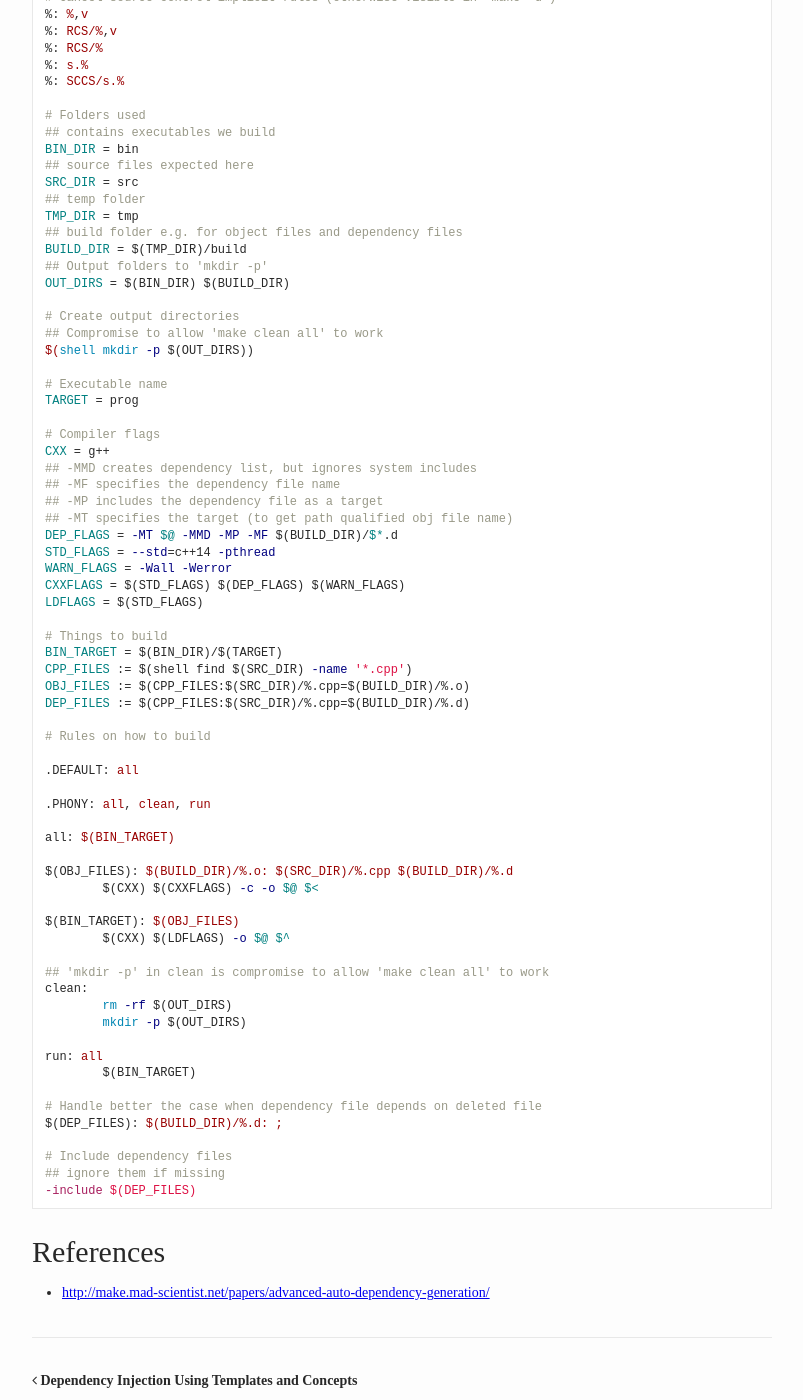
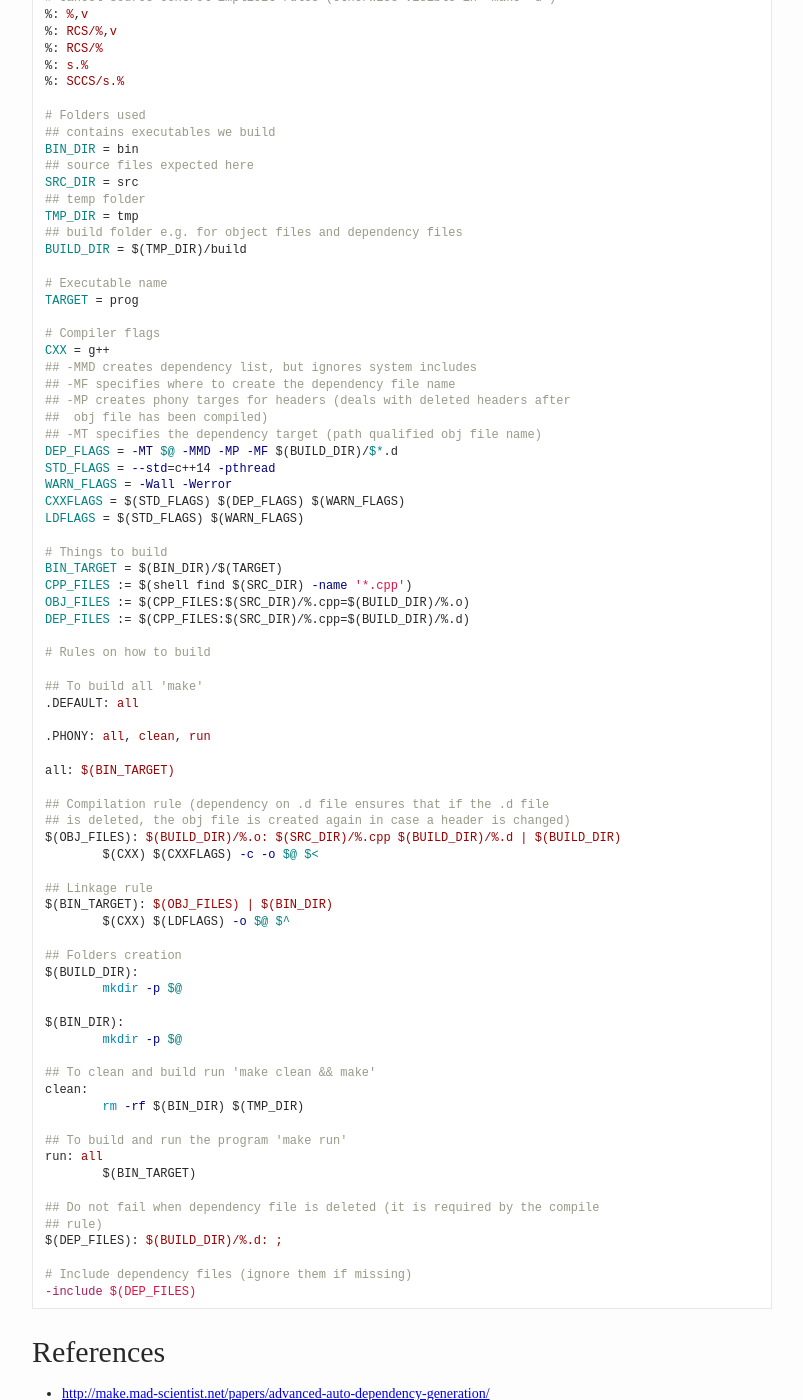
Before and after one commit to bajamircea/bajamircea.github.io, a Jekyll site: the page built from _posts/2016-06-09-starter-cpp-program-makefile.markdown, in a window 1280 px wide and 1400 px high, scrolled down 657 px. Shown: the whole window, without its empty margins (238-1041 px from the left). Built offline with Jekyll 4.4.1, drawn with Linux system fonts in a browser that asks for light colours; nearby versions of some CDN libraries.

Commit message:
Makefile fixes

```diff
--- a/_posts/2016-06-09-starter-cpp-program-makefile.markdown
+++ b/_posts/2016-06-09-starter-cpp-program-makefile.markdown
@@ -39,12 +39,6 @@ SRC_DIR = src
 TMP_DIR = tmp
 ## build folder e.g. for object files and dependency files
 BUILD_DIR = $(TMP_DIR)/build
-## Output folders to 'mkdir -p'
-OUT_DIRS = $(BIN_DIR) $(BUILD_DIR)
-
-# Create output directories
-## Compromise to allow 'make clean all' to work
-$(shell mkdir -p $(OUT_DIRS))
 
 # Executable name
 TARGET = prog
@@ -52,14 +46,15 @@ TARGET = prog
 # Compiler flags
 CXX = g++
 ## -MMD creates dependency list, but ignores system includes
-## -MF specifies the dependency file name
-## -MP includes the dependency file as a target
-## -MT specifies the target (to get path qualified obj file name)
+## -MF specifies where to create the dependency file name
+## -MP creates phony targes for headers (deals with deleted headers after
+##  obj file has been compiled)
+## -MT specifies the dependency target (path qualified obj file name)
 DEP_FLAGS = -MT $@ -MMD -MP -MF $(BUILD_DIR)/$*.d
 STD_FLAGS = --std=c++14 -pthread
 WARN_FLAGS = -Wall -Werror
 CXXFLAGS = $(STD_FLAGS) $(DEP_FLAGS) $(WARN_FLAGS)
-LDFLAGS = $(STD_FLAGS)
+LDFLAGS = $(STD_FLAGS) $(WARN_FLAGS)
 
 # Things to build
 BIN_TARGET = $(BIN_DIR)/$(TARGET)
@@ -69,31 +64,42 @@ DEP_FILES := $(CPP_FILES:$(SRC_DIR)/%.cpp=$(BUILD_DIR)/%.d)
 
 # Rules on how to build
 
+## To build all 'make'
 .DEFAULT: all
 
 .PHONY: all, clean, run
 
 all: $(BIN_TARGET)
 
-$(OBJ_FILES): $(BUILD_DIR)/%.o: $(SRC_DIR)/%.cpp $(BUILD_DIR)/%.d
+## Compilation rule (dependency on .d file ensures that if the .d file
+## is deleted, the obj file is created again in case a header is changed)
+$(OBJ_FILES): $(BUILD_DIR)/%.o: $(SRC_DIR)/%.cpp $(BUILD_DIR)/%.d | $(BUILD_DIR)
 	$(CXX) $(CXXFLAGS) -c -o $@ $<
 
-$(BIN_TARGET): $(OBJ_FILES)
+## Linkage rule
+$(BIN_TARGET): $(OBJ_FILES) | $(BIN_DIR)
 	$(CXX) $(LDFLAGS) -o $@ $^
 
-## 'mkdir -p' in clean is compromise to allow 'make clean all' to work
+## Folders creation
+$(BUILD_DIR):
+	mkdir -p $@
+
+$(BIN_DIR):
+	mkdir -p $@
+
+## To clean and build run 'make clean && make'
 clean:
-	rm -rf $(OUT_DIRS)
-	mkdir -p $(OUT_DIRS)
+	rm -rf $(BIN_DIR) $(TMP_DIR)
 
+## To build and run the program 'make run'
 run: all
 	$(BIN_TARGET)
 
-# Handle better the case when dependency file depends on deleted file
+## Do not fail when dependency file is deleted (it is required by the compile
+## rule)
 $(DEP_FILES): $(BUILD_DIR)/%.d: ;
 
-# Include dependency files
-## ignore them if missing
+# Include dependency files (ignore them if missing)
 -include $(DEP_FILES)
 {% endhighlight %}
 
```
